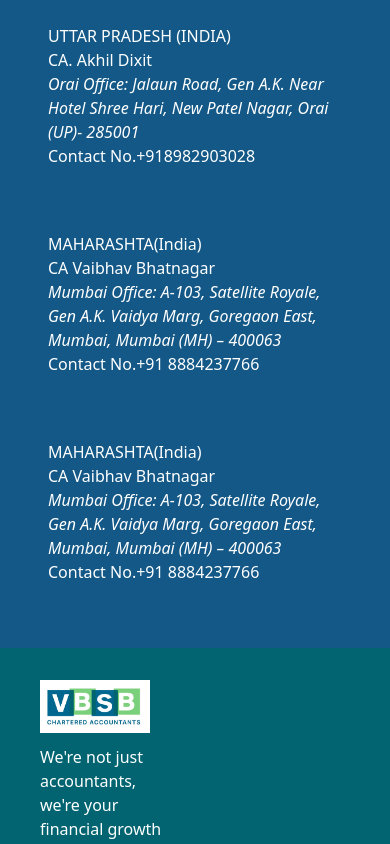
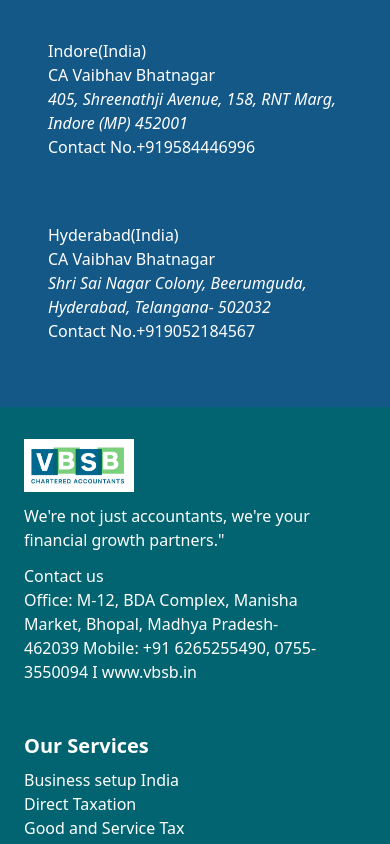
Before and after one commit to vbsbCompany/vbsb, a Next.js app: page /contact in a window 390 px wide. Shown: the part 2200-3044 px from the top of the page. Built offline with nearby package versions, Linux system fonts and the light colour scheme.

Commit message:
footer & feedback page fixed for responsive

```diff
--- a/components/Footer/index.jsx
+++ b/components/Footer/index.jsx
@@ -9,7 +9,7 @@
 function Footer() {
   return (
     <div className="bg-primary">
-      <div className="footer-top px-10 md:px-12 py-8 grid grid-cols-2 lg:grid-cols-3 gap-12">
+      <div className="footer-top px-6 md:px-12 py-8 grid grid-cols-1 lg:grid-cols-3 gap-12">
         <div className="footer-top-left col-span-1">
           <div className="footer-top-left-company mb-3">
             <img src="/vbsb.jpeg" alt="" className="w-[110px]" />
--- a/components/PresenceSection/index.jsx
+++ b/components/PresenceSection/index.jsx
@@ -24,29 +24,27 @@
             Nagar, Orai (UP)- 285001
           </address>
           <p>
-            Contact No.<a href="tel:+918982903028">+918982903028</a>
+            Contact No.<a href="tel:+919450834488">+919450834488</a>
           </p>
         </div>
         <div className="presence-card">
-          <h3>MAHARASHTA(India)</h3>
+          <h3>Indore(India)</h3>
           <p>CA Vaibhav Bhatnagar</p>
           <address>
-            Mumbai Office: A-103, Satellite Royale, Gen A.K. Vaidya Marg,
-            Goregaon East, Mumbai, Mumbai (MH) – 400063
+            405, Shreenathji Avenue, 158, RNT Marg,  Indore (MP) 452001
           </address>
           <p>
-            Contact No.<a href="tel:+91 8884237766">+91 8884237766</a>
+            Contact No.<a href="tel:+919584446996">+919584446996</a>
           </p>
         </div>
         <div className="presence-card">
-          <h3>MAHARASHTA(India)</h3>
+          <h3>Hyderabad(India)</h3>
           <p>CA Vaibhav Bhatnagar</p>
           <address>
-            Mumbai Office: A-103, Satellite Royale, Gen A.K. Vaidya Marg,
-            Goregaon East, Mumbai, Mumbai (MH) – 400063
+            Shri Sai Nagar Colony, Beerumguda, Hyderabad, Telangana- 502032
           </address>
           <p>
-            Contact No.<a href="tel:+91 8884237766">+91 8884237766</a>
+            Contact No.<a href="tel:+919052184567">+919052184567</a>
           </p>
         </div>
       </div>
--- a/pages/about/index.jsx
+++ b/pages/about/index.jsx
@@ -33,18 +33,18 @@
                 About us
               </h3>
             </div>
-            <p className="text-black/50">
+            <p className="text-black/50 text-xl mb-3">
               The dynamic chartered accounting firm VBSB &amp; Associates was
               founded by CA. Vaibhav Bhatnagar in 2016. We have offices in
               Mumbai, Indore, Hyderabad, Orai,and Bhopal.
             </p>
-            <p className="text-black/50">
+            <p className="text-black/50 text-xl mb-3">
               Our headquarter is located in Bhopal. Our business is made up of a
               team of passionate and experienced people that are committed to
               providing our clients with the highest-quality services as well as
               the greatest financial and accounting services available.
             </p>
-            <p>
+            <p className="text-black/50 text-xl mb-3">
               As a result of our extensive business experience, we understand
               the importance of accounting and financial management services for
               businesses and are dedicated to helping our clients reach their
@@ -54,21 +54,21 @@
               services, we offer quick and precise solutions that aid our
               customers in attaining their company goals.
             </p>
-            <p>
+            <p className="text-black/50 text-xl mb-3">
               We take pleasure in our client-centric strategy, which entails
               forging enduring bonds with our customers based on honesty,
               openness, and integrity. Our team of professionals works closely
               with each customer to comprehend their unique needs and offer
               solutions that are specifically suited to their goals.
             </p>
-            <p>
+            <p className="text-black/50 text-xl mb-3">
               In order to offer our clients, the most pertinent and cutting-edge
               solutions, our organisation is dedicated to keeping up with the
               most recent advances in the market. We use state-of-the-art
               technology to automate our procedures and provide effective
               services that are both cost- and value-driven.
             </p>
-            <p>
+            <p className="text-black/50 text-xl mb-3">
               Whether you are an individual or a company owner, we are here to
               help you navigate the complex world of accounting and finance. If
               you need a reliable and knowledgeable team of chartered
@@ -89,8 +89,10 @@
 
       <section className="mb-12 px-6 lg:px-16 xl:px-32 py-16 flex flex-col items-center gap-12">
         <div className="flex flex-col items-center gap-3">
-          <h1 className="text-center text-6xl font-semibold">Mission</h1>
-          <p className="my-3 text-center">
+          <h1 className="text-center text-3xl sm:text-4xl md:text-6xl font-semibold">
+            Mission
+          </h1>
+          <p className="my-3 text-center text-xl">
             Our mission is to simplify the complexities of financial management
             for our clients by providing tailored solutions that meet their
             unique needs and goals. Through our commitment to excellence,
@@ -100,8 +102,10 @@
         </div>
 
         <div className="flex flex-col items-center gap-3">
-          <h1 className="text-center text-6xl font-semibold">Vision</h1>
-          <p className="my-3 text-center">
+          <h1 className="text-center text-3xl sm:text-4xl md:text-6xl font-semibold">
+            Vision
+          </h1>
+          <p className="my-3 text-center text-xl">
             &quot;Striving for excellence every day.&quot;Our vision is to be a
             leading Chartered accountant firm with high professional and ethical
             standards. We aim to strive for excellence by enhancing our
--- a/pages/contact/index.jsx
+++ b/pages/contact/index.jsx
@@ -10,7 +10,7 @@
     <div>
       <Header index={3} />
       <div
-        className="career-hero h-[468px] w-full relative bg-black"
+        className="career-hero h-[275px] xl:h-[468px] w-full relative bg-black"
         style={{
           backgroundImage: `url("https://vbsb.in/wp-content/uploads/2020/07/mbr-1920x1136-1.jpg")`,
           backgroundSize: "cover",
--- a/pages/feedbacks/index.jsx
+++ b/pages/feedbacks/index.jsx
@@ -21,9 +21,9 @@
   return (
     <div>
       <Header index={1} />
-      <section className="px-16 lg:px-32 py-32 grid grid-cols-2 gap-32">
+      <section className="px-6 lg:px-32 py-32 grid grid-cols-1 md:grid-cols-2 gap-32">
         <div className="testimonial-hero-content">
-          <h3 className="text-6xl font-semibold">Testimonials</h3>
+          <h3 className="text-2xl md:text-6xl font-semibold">Testimonials</h3>
           <p className="text-black/50">What our clients have to say about us</p>
         </div>
         <img
@@ -32,7 +32,7 @@
           className="shadow-2xl -rotate-1"
         />
       </section>
-      <div className="section feebacks section px-32 py-16 grid grid-cols-1 lg:grid-cols-2 gap-12">
+      <div className="section feebacks section px-6 lg:px-32 py-16 grid grid-cols-1 lg:grid-cols-2 gap-12">
         <FeedbackCard description="Striving For Excellence Everyday.... We Deliver Value Based Services To Our Clients, Resulting In Growth And Enhancing Business Prospects.The same text is getting repeated on the landing page on the slideshow animations." />
         <FeedbackCard
           description="Quality of images should be used in an efficient format in order to get a better image resolution for example webp format instead of the
--- a/pages/index.jsx
+++ b/pages/index.jsx
@@ -106,7 +106,7 @@
                 {industries.map((industry) => {
                   return (
                     <div className="serve-industry-card flex gap-3 items-center justify-center px-6 py-3 bg-white text-black shadow-2xl">
-                      <p className="font-bold">{industry}</p>
+                      <p className="font-bold text-sm md:text-xl">{industry}</p>
                     </div>
                   );
                 })}
```
